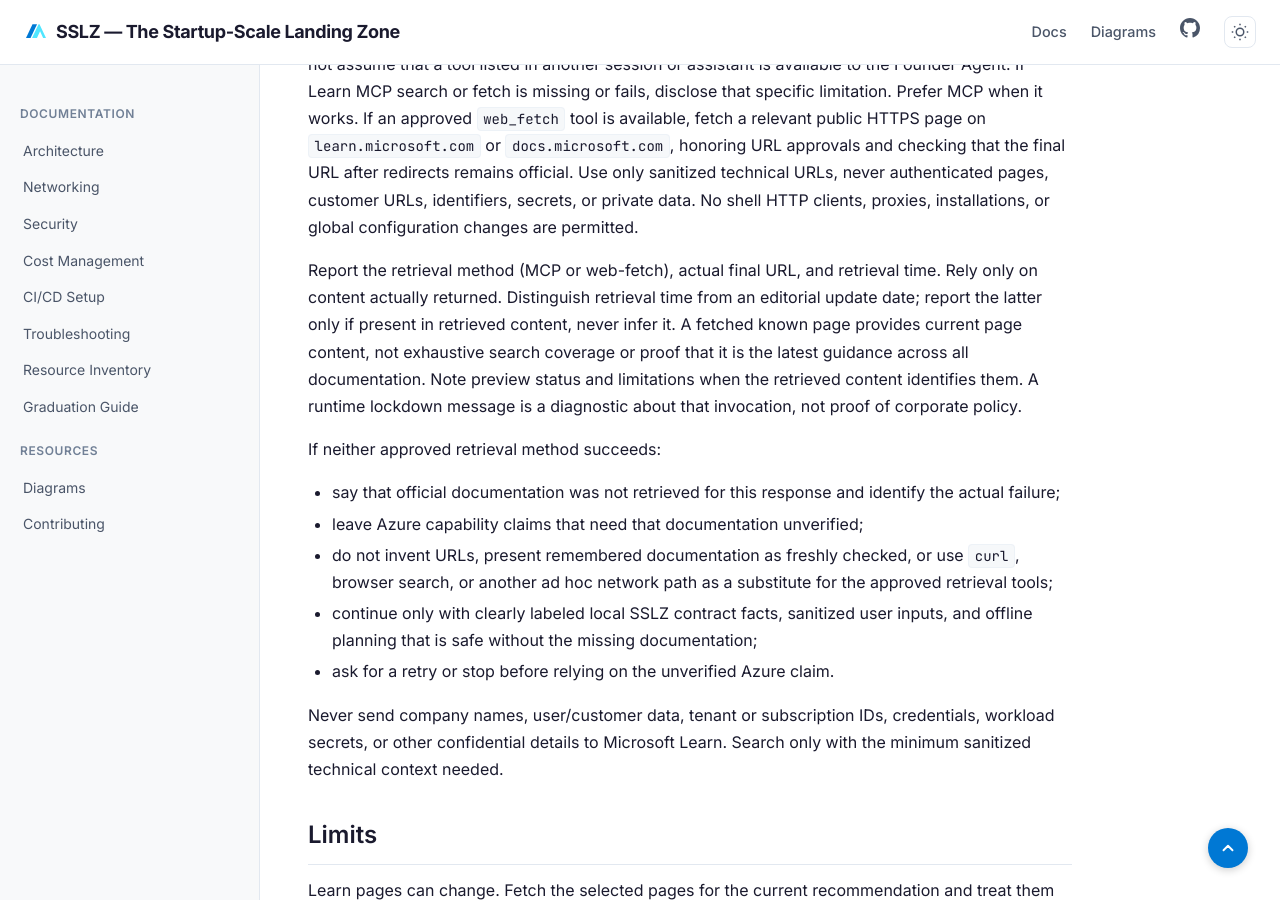
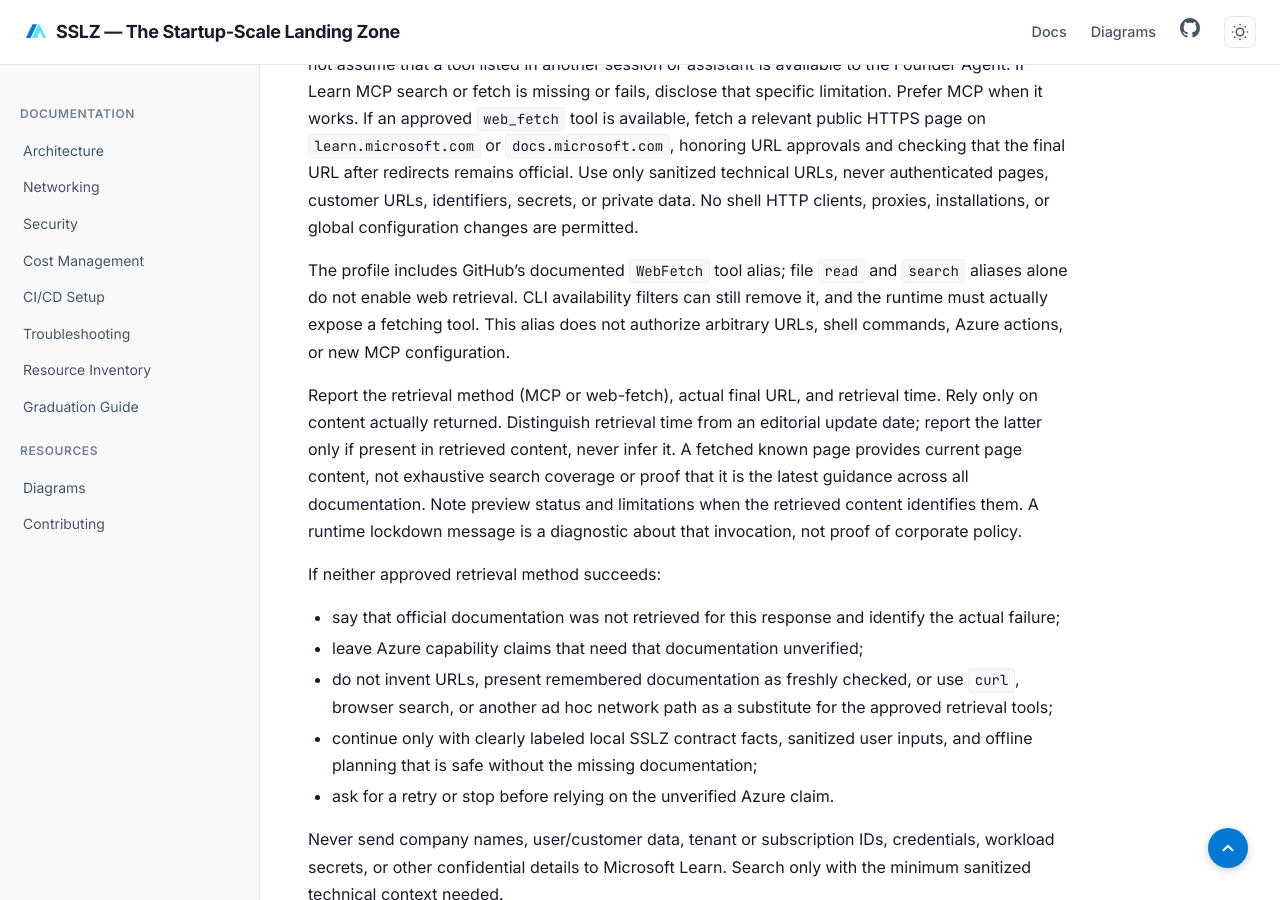
Before and after one commit to ricmmartins/sslz, a Jekyll site: the page built from agent/compat/recommendation-grounding.md, in a window 1280 px wide and 900 px high, scrolled down 1144 px. Built offline with Jekyll 4.4.1, drawn with Linux system fonts in a browser that asks for light colours; our own code applies the rules of GitHub Pages for plain Markdown files.

Commit message:
Expose documented WebFetch tool for founder grounding

```diff
--- a/agent/compat/recommendation-grounding.md
+++ b/agent/compat/recommendation-grounding.md
@@ -35,6 +35,10 @@
 that the final URL after redirects remains official. Use only sanitized technical URLs, never authenticated pages,
 customer URLs, identifiers, secrets, or private data. No shell HTTP clients, proxies, installations, or global
 configuration changes are permitted.
+
+The profile includes GitHub's documented `WebFetch` tool alias; file `read` and `search` aliases alone do not enable
+web retrieval. CLI availability filters can still remove it, and the runtime must actually expose a fetching tool.
+This alias does not authorize arbitrary URLs, shell commands, Azure actions, or new MCP configuration.
 
 Report the retrieval method (MCP or web-fetch), actual final URL, and retrieval time. Rely only on content actually
 returned. Distinguish retrieval time from an editorial update date; report the latter only if present in retrieved
```
Also changed, not shown: tests/sslz-founder-agent.mjs (+1 -1 lines), .github/agents/sslz-founder.agent.md.
